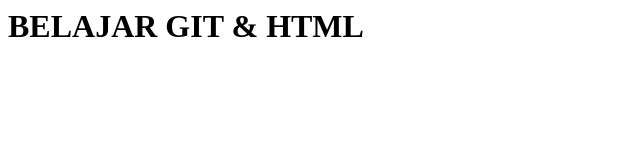
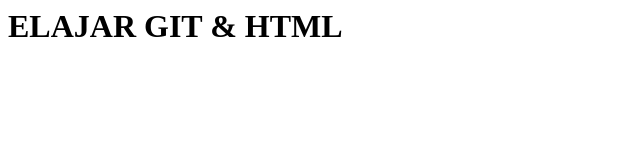
Before and after one commit to FajarAlnito/belajar_GIT, a plain HTML site: page index.html in a window 1280 px wide. Shown: the whole page, without its empty margins (0-640 px from the left). Drawn offline with Linux system fonts and the light colour scheme.

Commit message:
commit kedua

```diff
--- a/index.html
+++ b/index.html
@@ -3,6 +3,6 @@
     <title>TEST</title>
 </head>
 <body>
-    <h1>BELAJAR GIT & HTML</h1>
+    <h1>ELAJAR GIT & HTML</h1>
 </body>
 </html>
```
